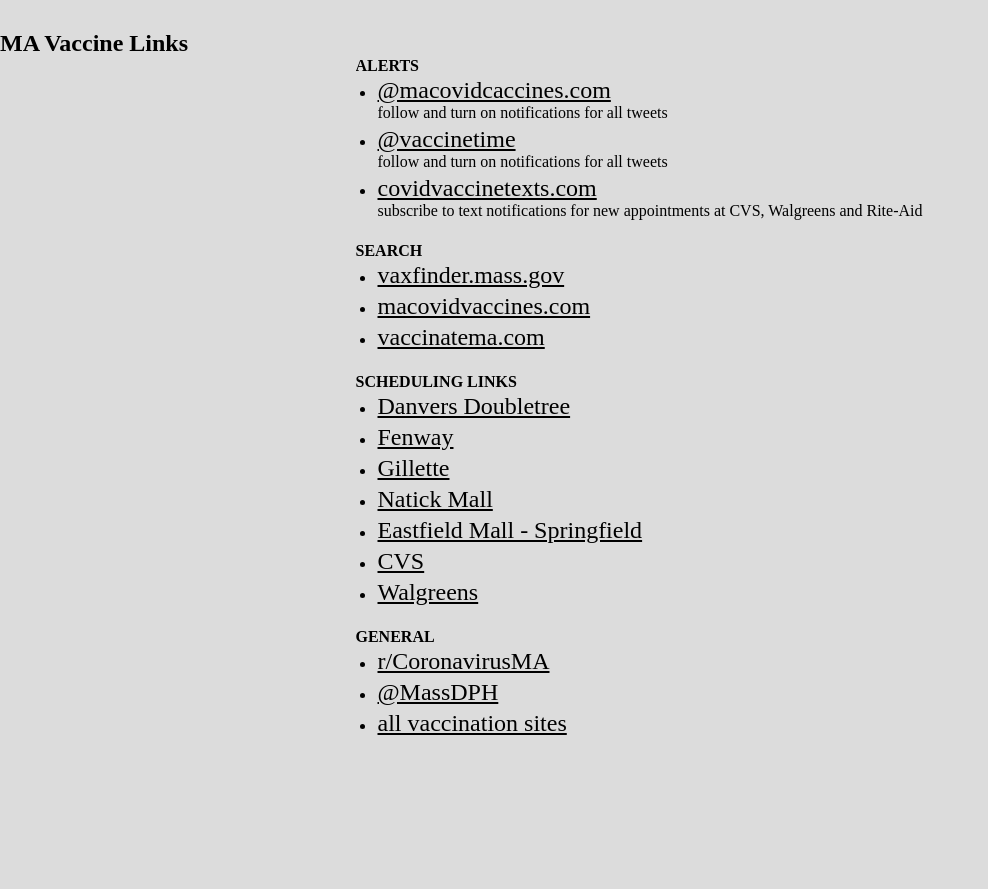
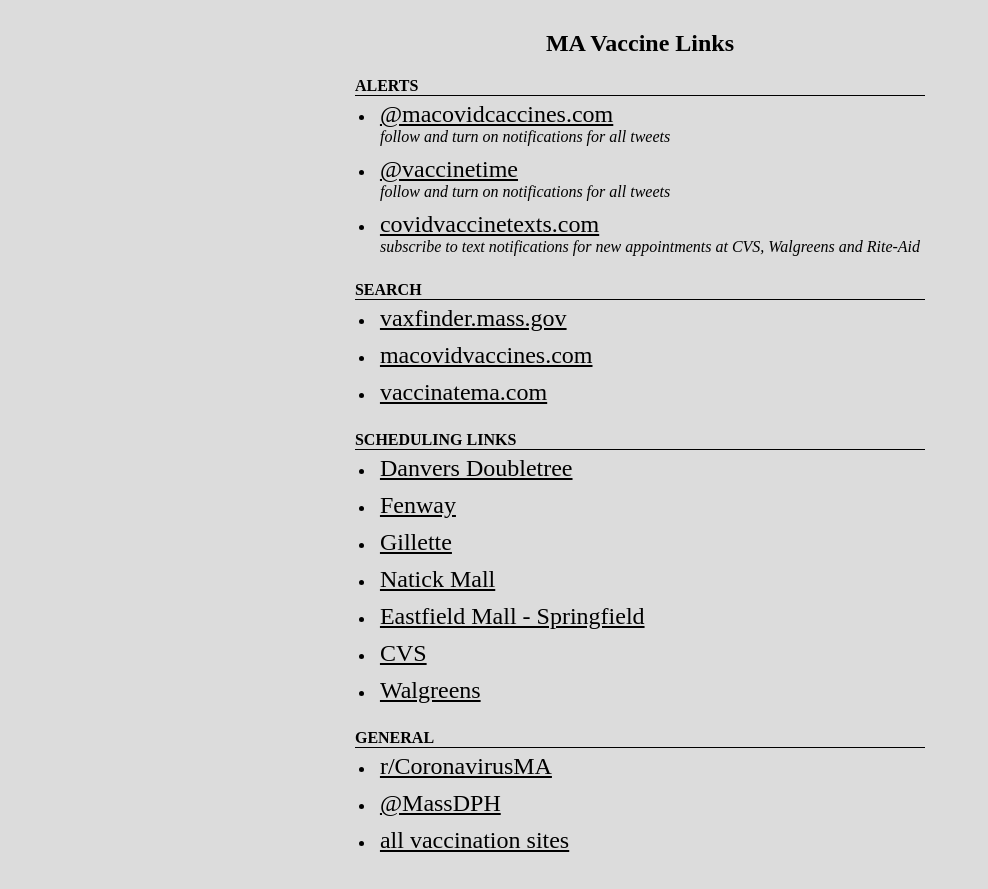
Before and after one commit to brettcnelson/vaccine, a plain HTML site: page index.html in a window 1280 px wide. Shown: the whole page, without its empty margins (0-988 px from the left). Before the commit the page ends 800 px from the top, so only its background shows below. Drawn offline with Linux system fonts and the light colour scheme.

Commit message:
Update style.css

```diff
--- a/style.css
+++ b/style.css
@@ -4,17 +4,21 @@
   box-sizing:border-box;
 }
 body {
-  padding:30px 0 10px 0;
+  padding:30px 10px 10px 10px;
   background:rgb(220,220,220);
 }
+h2 {
+  text-align:center;
+  padding-bottom:10px;
+  margin-bottom:10px;
+}
 #con {
-/*   font-weight:bold; */
   margin:auto;
   width:fit-content;
   overflow:scroll;
 }
 .link {
-  padding:2px;
+  padding:5px;
 }
 a {
   font-size:1.5em;
@@ -23,7 +27,8 @@ a {
 
 ul {
   padding:0 0 20px 20px;
+  border-top: 1px solid black;
 }
 .desc {
-/*   font-style: italic; */
+  font-style: italic;
 }
```
